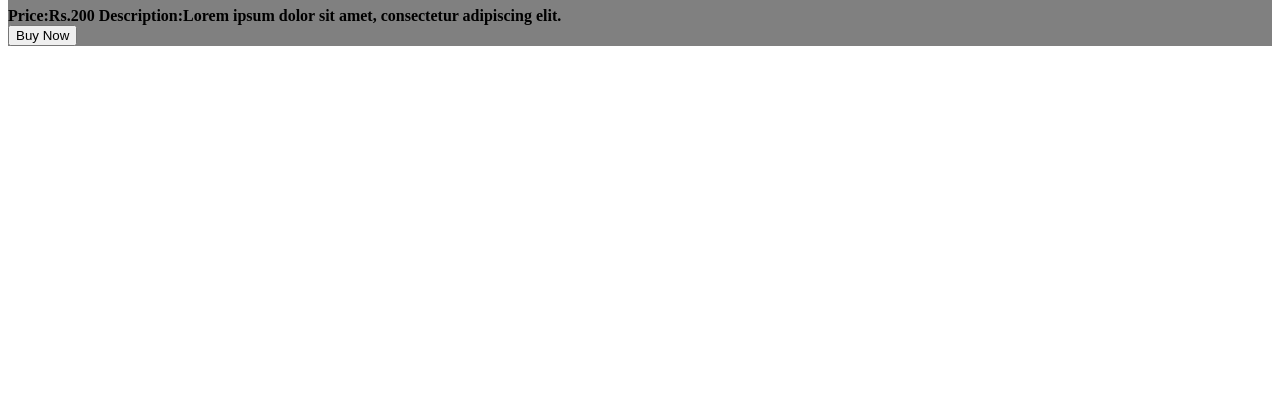
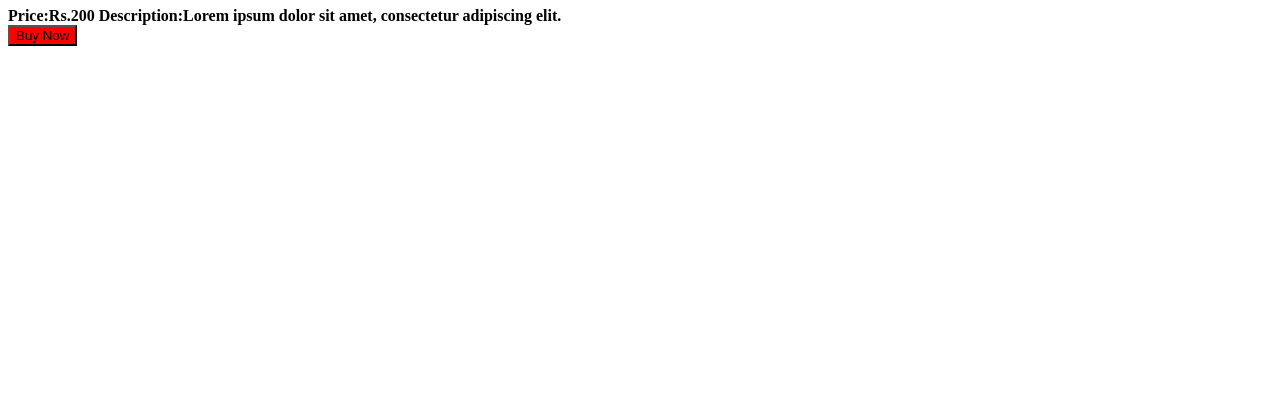
Before and after one commit to acciojob/pricing-card-Deepakkumar121998, a website: page main.html in a window 1280 px wide. Shown: the part 385-800 px from the top of the page. Drawn offline with Linux system fonts and the light colour scheme.

Commit message:
created a submission

```diff
--- a/main.html
+++ b/main.html
@@ -13,7 +13,7 @@
 	<img src="https://storage.googleapis.com/acciojob-open-file-collections/pricing-card.png" class="pr">
 	<h1 class="heading">Pricing Card</h1>
 		<p class="para"><b>Price:Rs.200 Description:Lorem ipsum dolor sit amet, consectetur adipiscing elit.</b</p><br>
-	<input type="button" value="Buy Now">
+      <button class="but">Buy Now</button>
 	</div>
     <script type="text/javascript" src="./script.js">
 </script>
--- a/styles.css
+++ b/styles.css
@@ -3,6 +3,7 @@
 	width: 664px;
     height: 850px;
 }*/
-div{
-	background-color:grey;
+.but{
+	background-color:red;
+	align:center;
 }
```
